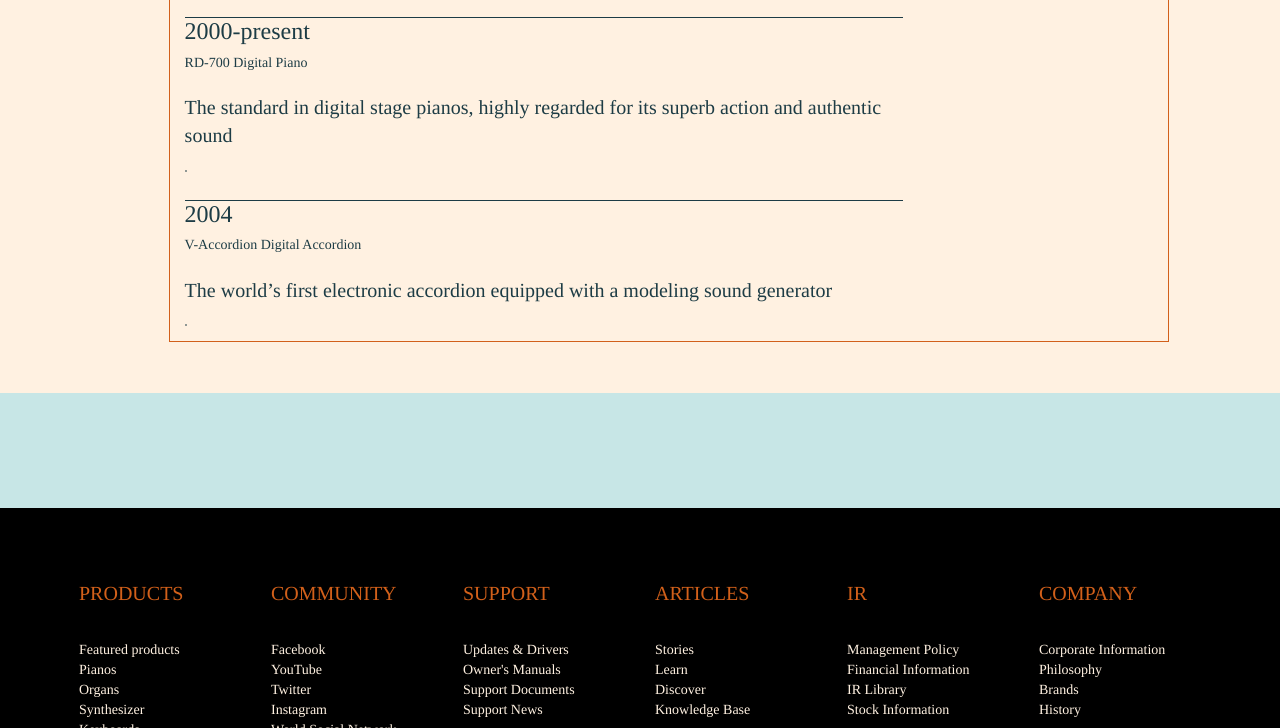
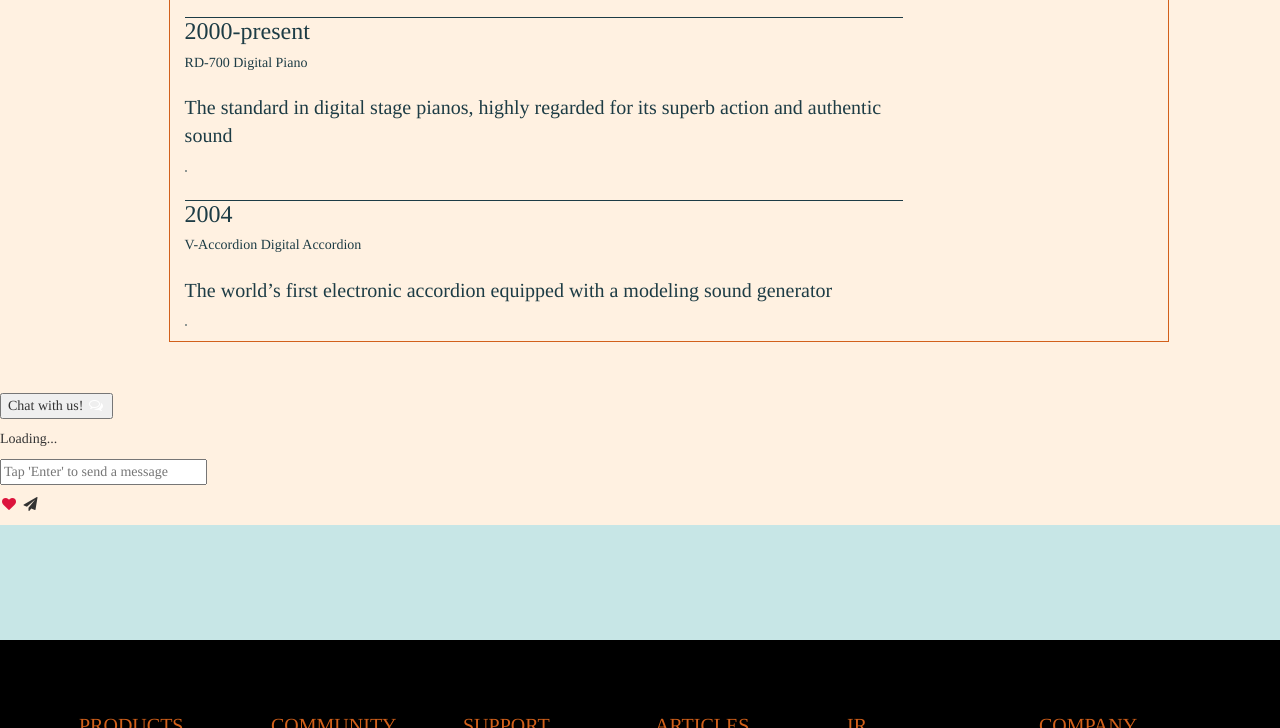
Before and after one commit to cosminrusnac/Roland-Musical-page, a plain HTML site: page About-page/index.html in a window 1280 px wide. Shown: the part 2072-2800 px from the top of the page. Drawn offline with nearby package versions, Linux system fonts and the light colour scheme; a script that the page names is missing; files whose address does not match are found by name.

Commit message:
Add files via upload

```diff
--- a/About-page/index.html
+++ b/About-page/index.html
@@ -13,10 +13,12 @@
   <script src="https://ajax.googleapis.com/ajax/libs/jquery/3.6.1/jquery.min.js"></script>
   <script src="https://maxcdn.bootstrapcdn.com/bootstrap/3.4.1/js/bootstrap.min.js"></script>
   <link rel="stylesheet" href="https://fonts.googleapis.com/css?family=Tinos">
-
   <script src="https://pagead2.googlesyndication.com/pagead/managed/js/adsense/m202301170101/show_ads_impl_with_ama_fy2021.js?client=ca-pub-3311815518700050&plah=bestjquery.com&bust=31071765" id="google_shimpl"></script><script type="text/javascript" src="https://code.jquery.com/jquery-1.12.0.min.js"></script>
   <script type="text/javascript" src="https://cdnjs.cloudflare.com/ajax/libs/owl-carousel/1.3.3/owl.carousel.min.js"></script>
   <script async src="https://cse.google.com/cse.js?cx=2296ae2ab412e4c4d" defer></script>
+  <link rel="stylesheet" href="/Roland-Musical page/chat.css">
+  <script src="/Roland-Musical page/chat.js" defer></script>
+  <script src="/Roland-Musical page/responses.js" defer></script>
 
 </head>
 
@@ -263,6 +265,51 @@
 
   </div>
 
+  <div class="chat-bar-collapsible">
+    <button id="chat-button" type="button" class="collapsible">Chat with us!
+        <i id="chat-icon" style="color: #fff;" class="fa fa-fw fa-comments-o"></i>
+    </button>
+
+    <div class="content">
+        <div class="full-chat-block">
+
+            <div class="outer-container">
+                <div class="chat-container">
+
+                    <div id="chatbox">
+                        <h5 id="chat-timestamp"></h5>
+                        <p id="botStarterMessage" class="botText"><span>Loading...</span></p>
+                    </div>
+                    <div class="chat-bar-input-block">
+                        <div id="userInput">
+                            <input id="textInput" class="input-box" type="text" name="msg"
+                                placeholder="Tap 'Enter' to send a message">
+                            <p></p>
+                        </div>
+
+                        <div class="chat-bar-icons">
+                            <i id="chat-icon" style="color: crimson;" class="fa fa-fw fa-heart"
+                                onclick="heartButton()"></i>
+                            <i id="chat-icon" style="color: #333;" class="fa fa-fw fa-send"
+                                onclick="sendButton()"></i>
+                        </div>
+                    </div>
+
+                    <div id="chat-bar-bottom">
+                        <p></p>
+                    </div>
+
+                </div>
+            </div>
+
+        </div>
+    </div>
+
+</div>
+
+
+
+
   <div class="up">
       <button class="up-button btn-default" onclick="topFunction()" id="myBtn">
         <i class="fa fa-caret-up"></i>
```
